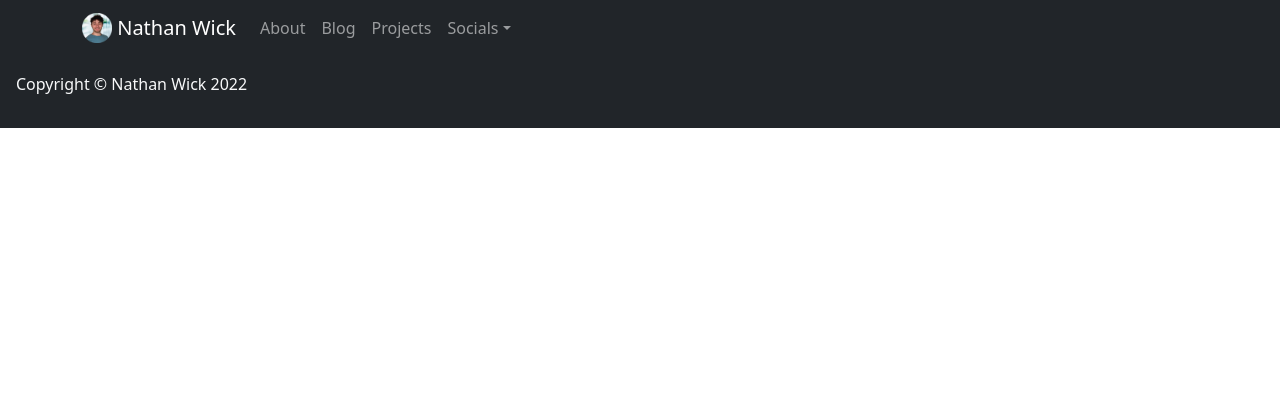
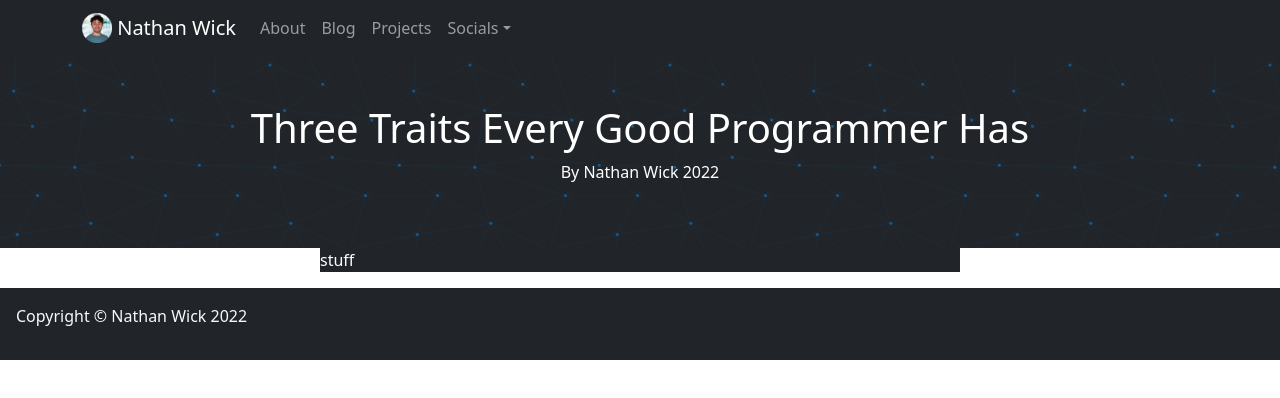
Before and after one commit to nathan-wick/nathan-wick-old, a React (Create React App) app in the folder nathan-wick/: page /blog/three-traits-every-good-programmer-has in a window 1280 px wide. Shown: the top 398 px of the page. Built offline with nearby package versions, Linux system fonts and the light colour scheme.

Commit message:
Started First Blog

```diff
--- a/nathan-wick/src/App.tsx
+++ b/nathan-wick/src/App.tsx
@@ -4,6 +4,7 @@ import NavBar from './components/NavBar';
 import About from './components/views/About';
 import Blog from './components/views/Blog';
 import Footer from './components/Footer';
+import ThreeTraitsEveryGoodProgrammerHas from './components/views/blogs/ThreeTraitsEveryGoodProgrammerHas';
 
 function App() {
   return (
@@ -19,6 +20,9 @@ function App() {
         <Route
           path='/blog'
           element={<Blog />} />
+        <Route
+          path='/blog/three-traits-every-good-programmer-has'
+          element={<ThreeTraitsEveryGoodProgrammerHas />} />
       </Routes>
       <Footer />
     </Router>
--- a/nathan-wick/src/components/Footer.tsx
+++ b/nathan-wick/src/components/Footer.tsx
@@ -1,5 +1,3 @@
-
-
 const Footer = () => {
     const year = new Date().getFullYear();
     return (
--- /dev/null
+++ b/nathan-wick/src/components/Text.tsx
@@ -0,0 +1,11 @@
+const Text = (props: any) => {
+    return (
+        <div
+            className='bg-dark text-white mx-auto w-50'>
+            <p>{props.text}</p>
+        </div>
+    );
+}
+
+
+export default Text;
--- a/nathan-wick/src/components/views/About.tsx
+++ b/nathan-wick/src/components/views/About.tsx
@@ -172,7 +172,7 @@ const About = () => {
     return (
         <>
             <Helmet>‍
-                <title>Nathan Wick - About</title>
+                <title>About Nathan Wick</title>
                 <meta name='description' content='My name is Nathan Wick and I am a Software Developer specializing in Web, iOS, and Android application development. This website displays my story and how I can help your business.' />
                 <meta name='robots' content='index, follow' />
             </Helmet>
--- a/nathan-wick/src/components/views/Blog.tsx
+++ b/nathan-wick/src/components/views/Blog.tsx
@@ -31,7 +31,7 @@ const Blog = () => {
     return (
         <>
             <Helmet>‍
-                <title>Nathan Wick - Blog</title>
+                <title>Nathan Wick's Blog</title>
                 <meta name='description' content='Learn Software Development with Nathan Wick.' />
                 <meta name='robots' content='index, follow' />
             </Helmet>
--- /dev/null
+++ b/nathan-wick/src/components/views/blogs/ThreeTraitsEveryGoodProgrammerHas.tsx
@@ -0,0 +1,22 @@
+import { Helmet } from 'react-helmet';
+import Header from '../../Header';
+import Text from '../../Text';
+
+const ThreeTraitsEveryGoodProgrammerHas = () => {
+    return (
+        <>
+            <Helmet>‍
+                <title>Three Traits Every Good Programmer Has</title>
+                <meta name='description' content='Three Traits Every Good Programmer Has.' />
+                <meta name='robots' content='index, follow' />
+            </Helmet>
+            <Header
+                title='Three Traits Every Good Programmer Has'
+                subtitle='By Nathan Wick 2022' />
+            <Text
+                text='stuff' />
+        </>
+    );
+};
+
+export default ThreeTraitsEveryGoodProgrammerHas;
```
Also changed, not shown: nathan-wick/public/sitemap.txt.
